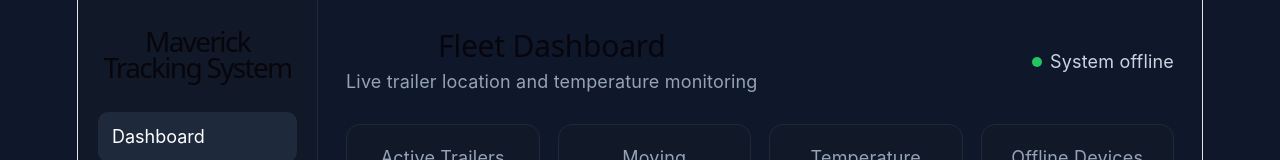
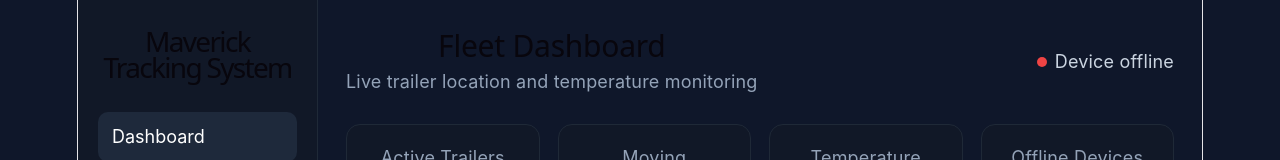
Before and after one commit to JetShop2025/MAVERICK, a React (Vite) app in the folder frontend/: page / in a window 1280 px wide. Shown: the top 160 px of the page. Built offline with nearby package versions, Linux system fonts and the light colour scheme; no server answers.

Commit message:
Add device online delayed offline status

```diff
--- a/frontend/src/App.css
+++ b/frontend/src/App.css
@@ -86,6 +86,18 @@ button {
   height: 10px;
   border-radius: 999px;
   background: #22c55e;
+}
+
+.dot.online {
+  background: #22c55e;
+}
+
+.dot.delayed {
+  background: #f59e0b;
+}
+
+.dot.offline {
+  background: #ef4444;
 }
 
 .cards {
--- a/frontend/src/App.tsx
+++ b/frontend/src/App.tsx
@@ -3,8 +3,31 @@ import './App.css'
 import { useEffect, useState } from 'react'
 
 function App() {
-    const [apiStatus, setApiStatus] = useState('Checking...')
+    const [, setApiStatus] = useState('Checking...')
     const [telemetry, setTelemetry] = useState<any>(null)
+
+    const getDeviceStatus = () => {
+  if (!telemetry?.receivedAt) {
+    return 'offline'
+  }
+
+  const ageMs =
+    Date.now() -
+    new Date(telemetry.receivedAt).getTime()
+
+  if (ageMs < 90000) {
+    return 'online'
+  }
+
+  if (ageMs < 300000) {
+    return 'delayed'
+  }
+
+  return 'offline'
+}
+
+const deviceStatus = getDeviceStatus()
+
 
   useEffect(() => {
   const cargarTelemetria = () => {
@@ -55,8 +78,8 @@ function App() {
           </div>
 
           <div className="status">
-            <span className="dot"></span>
-            System {apiStatus}
+            <span className={`dot ${deviceStatus}`}></span>
+            Device {deviceStatus}
           </div>
         </header>
 
```
